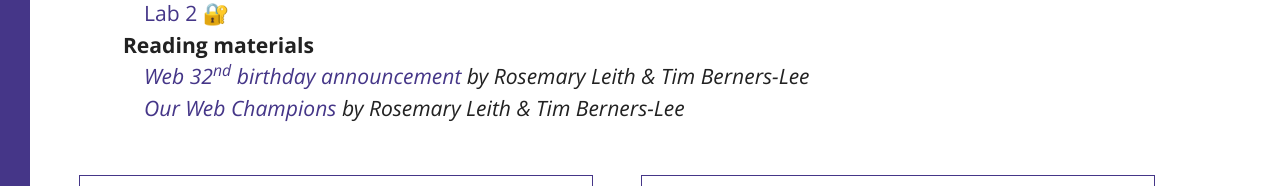
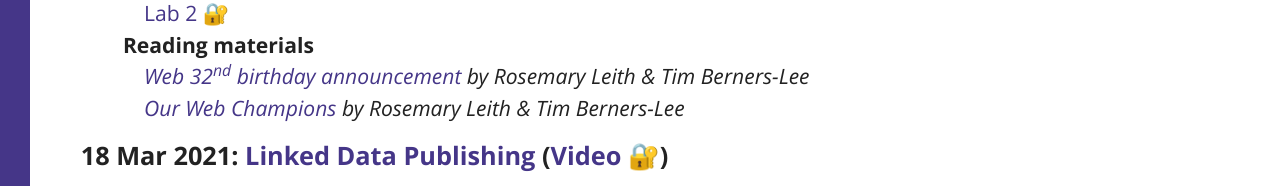
Before and after one commit to RubenVerborgh/WebFundamentals, a website: page index.html in a window 1280 px wide. Shown: the part 882-1068 px from the top of the page. Drawn offline with Linux system fonts and the light colour scheme.

Commit message:
Add sixth lecture.

```diff
--- a/index.html
+++ b/index.html
@@ -90,6 +90,12 @@
       <li><cite><a href="https://webfoundation.org/2021/03/web-birthday-32/">Web 32<sup>nd</sup> birthday announcement</a> by Rosemary Leith &amp; Tim Berners-Lee</cite></li>
       <li><cite><a href="https://webfoundation.org/2021/03/web-champions/">Our Web Champions</a> by Rosemary Leith &amp; Tim Berners-Lee</cite></li>
     </ul>
+
+    <h3>
+      18 Mar 2021:
+      <a href="./linked-data-publishing/">Linked Data Publishing</a>
+      (<a href="https://ugent-be.zoom.us/rec/share/Fd401Uy1PMQKbeMLxMQGDXClROs-2cXk9W2ylE6Cy2V195j8jbNhi0_ES5rrcoqX.8KLewosyVaFPCuaU">Video</a>)
+    </h3>
   </section>
 
   <div class="title slide" id="title">
```
Also changed, not shown: linked-data-publishing/index.html (+1 -0 lines).
